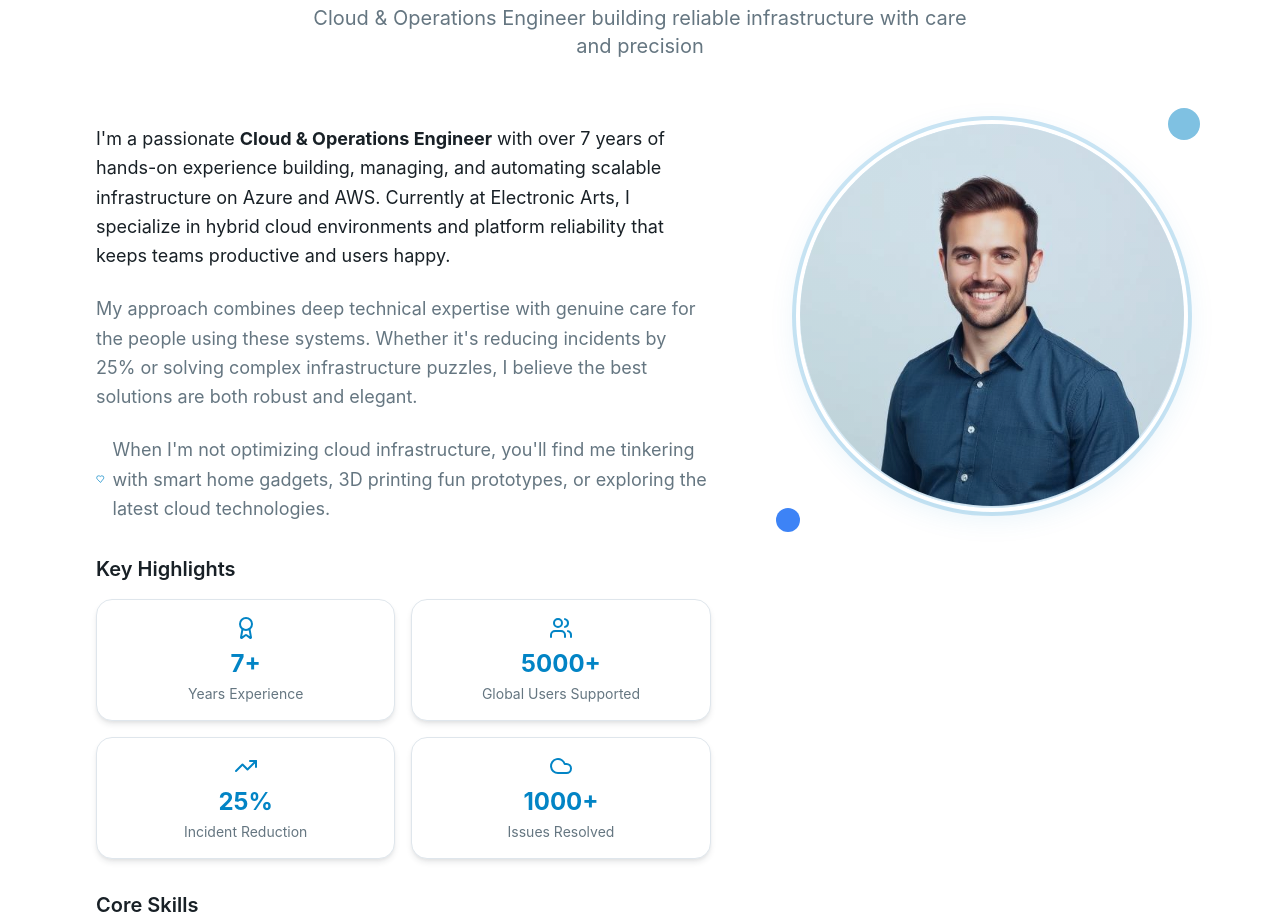
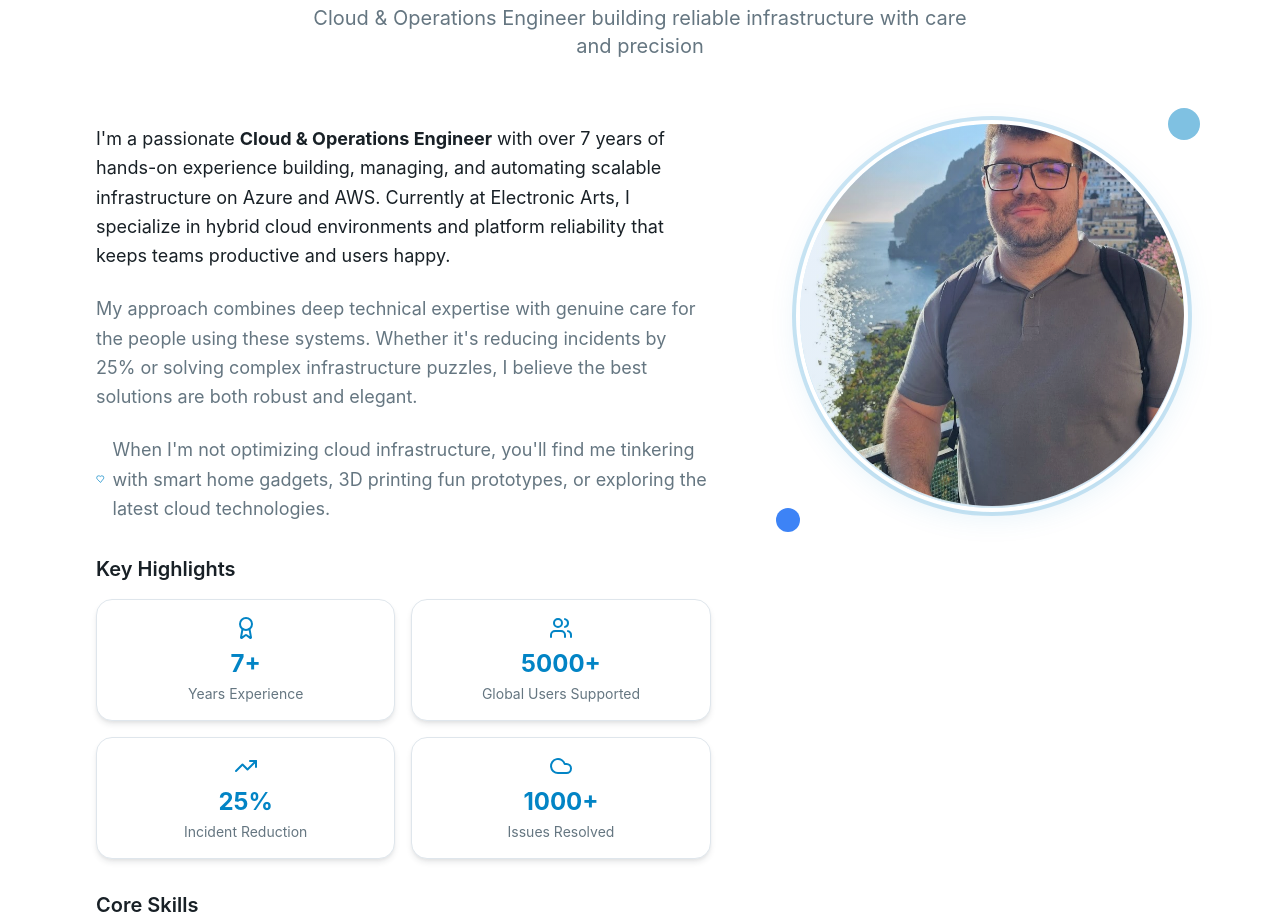
Before and after one commit to istanculea/ionutstanculea, a React (Vite) app: page / in a window 1280 px wide. Shown: the part 940-1859 px from the top of the page. Built offline with nearby package versions, Linux system fonts and the light colour scheme.

Commit message:
Update profile picture
Replace the existing profile picture with the new one provided. Adjust the photo to ensure it looks better within the About Me section.

```diff
--- a/src/components/About.tsx
+++ b/src/components/About.tsx
@@ -2,7 +2,7 @@ import { useEffect, useState } from "react"
 import { Award, Cloud, Users, TrendingUp, Download, Heart } from "lucide-react"
 import { Button } from "@/components/ui/button"
 import { Badge } from "@/components/ui/badge"
-import portraitImage from "@/assets/ionut-portrait.jpg"
+// Using the new uploaded portrait image
 
 export function About() {
   const [counters, setCounters] = useState({
@@ -173,9 +173,9 @@ export function About() {
             <div className="relative animate-scale-in">
               <div className="relative">
                 <img
-                  src={portraitImage}
+                  src="/lovable-uploads/25e58ea7-4019-41eb-9961-8c87a4e5a3b6.png"
                   alt="Ionuț Stănculea - Cloud & Operations Engineer"
-                  className="w-80 h-80 lg:w-96 lg:h-96 object-cover rounded-full shadow-tech animate-float"
+                  className="w-80 h-80 lg:w-96 lg:h-96 object-cover object-center rounded-full shadow-tech animate-float"
                 />
                 {/* Decorative ring */}
                 <div className="absolute inset-0 rounded-full ring-4 ring-primary/20 ring-offset-4 ring-offset-background"></div>
```
Also changed, not shown: public/lovable-uploads/25e58ea7-4019-41eb-9961-8c87a4e5a3b6.png (added).
